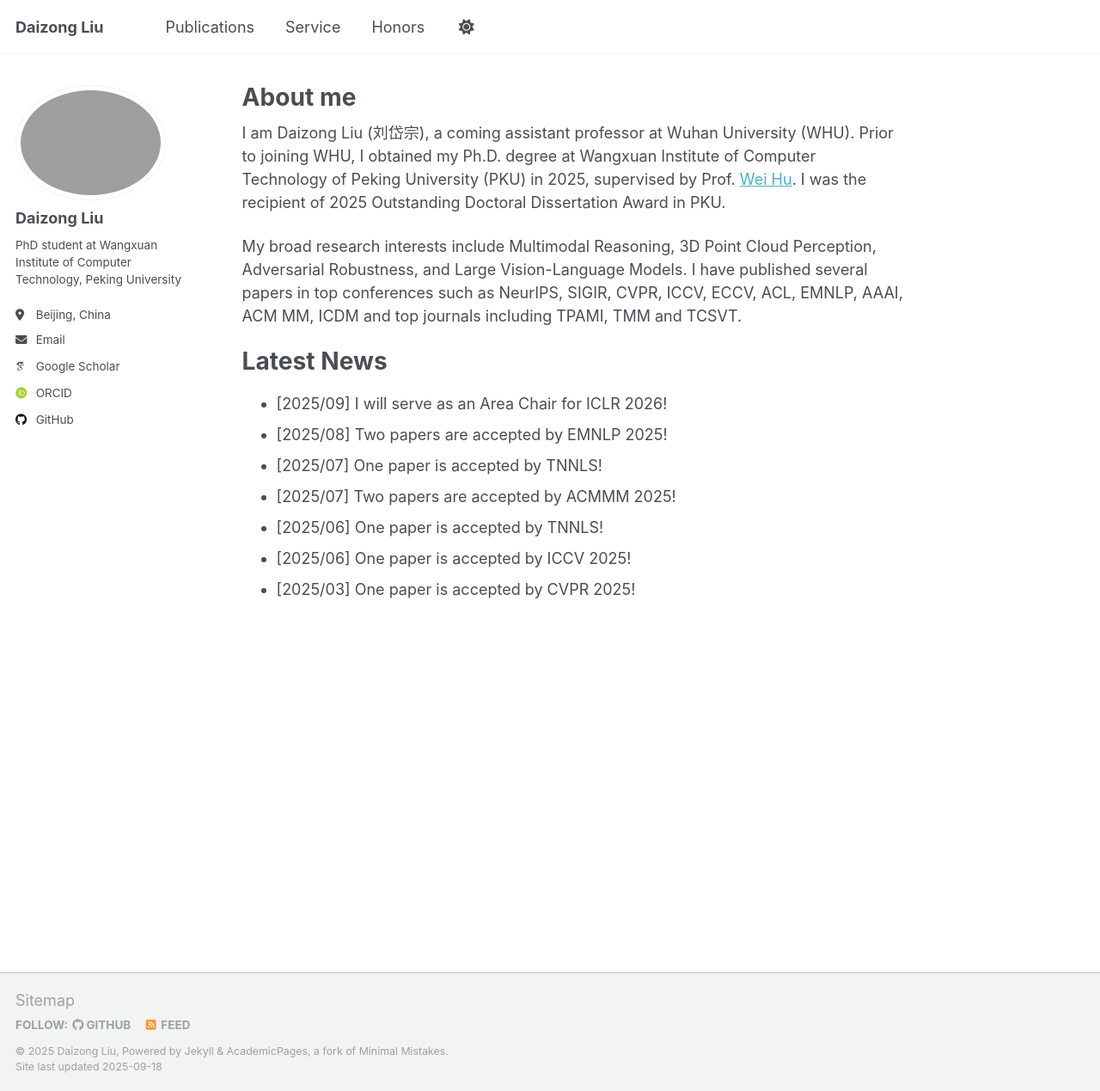
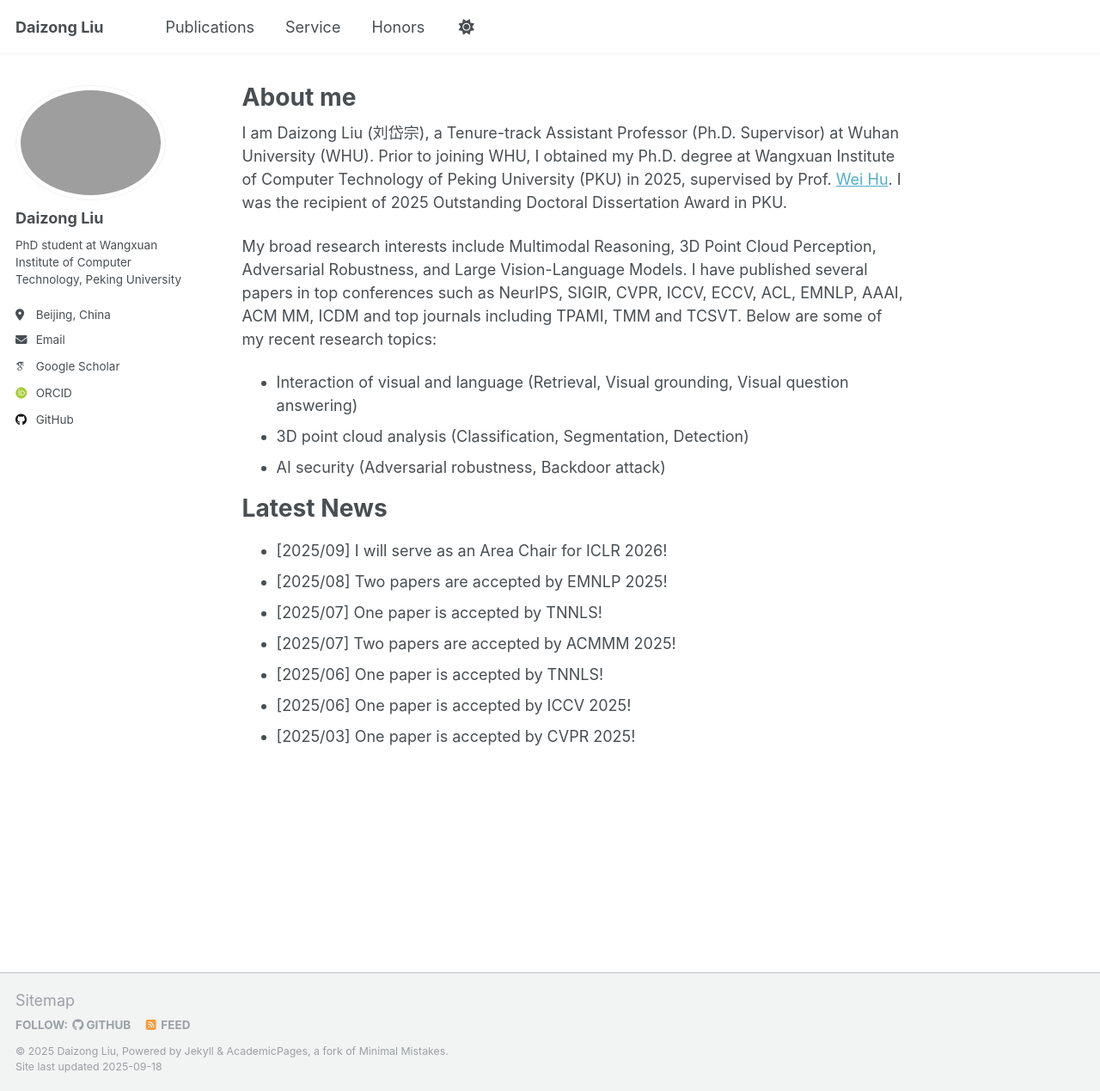
Before and after one commit to liudaizong/liudaizong.github.io, a Jekyll site: the page built from _pages/about.md, in a window 1280 px wide and 1269 px high. Shown: the whole window at 86% size. Built offline with Jekyll 4.4.1, drawn with Linux system fonts in a browser that asks for light colours; some web fonts are replaced.

Commit message:
Update about.md

```diff
--- a/_pages/about.md
+++ b/_pages/about.md
@@ -8,9 +8,12 @@ redirect_from:
   - /about.html
 ---
 
-I am Daizong Liu (刘岱宗), a coming assistant professor at Wuhan University (WHU). Prior to joining WHU, I obtained my Ph.D. degree at Wangxuan Institute of Computer Technology of Peking University (PKU) in 2025, supervised by Prof. [Wei Hu](https://www.wict.pku.edu.cn/huwei). I was the recipient of 2025 Outstanding Doctoral Dissertation Award in PKU.
+I am Daizong Liu (刘岱宗), a Tenure-track Assistant Professor (Ph.D. Supervisor) at Wuhan University (WHU). Prior to joining WHU, I obtained my Ph.D. degree at Wangxuan Institute of Computer Technology of Peking University (PKU) in 2025, supervised by Prof. [Wei Hu](https://www.wict.pku.edu.cn/huwei). I was the recipient of 2025 Outstanding Doctoral Dissertation Award in PKU.
 
-My broad research interests include Multimodal Reasoning, 3D Point Cloud Perception, Adversarial Robustness, and Large Vision-Language Models. I have published several papers in top conferences such as NeurIPS, SIGIR, CVPR, ICCV, ECCV, ACL, EMNLP, AAAI, ACM MM, ICDM and top journals including TPAMI, TMM and TCSVT.
+My broad research interests include Multimodal Reasoning, 3D Point Cloud Perception, Adversarial Robustness, and Large Vision-Language Models. I have published several papers in top conferences such as NeurIPS, SIGIR, CVPR, ICCV, ECCV, ACL, EMNLP, AAAI, ACM MM, ICDM and top journals including TPAMI, TMM and TCSVT. Below are some of my recent research topics:
+* Interaction of visual and language (Retrieval, Visual grounding, Visual question answering)
+* 3D point cloud analysis (Classification, Segmentation, Detection)
+* AI security (Adversarial robustness, Backdoor attack)
 
 Latest News
 ======
```
